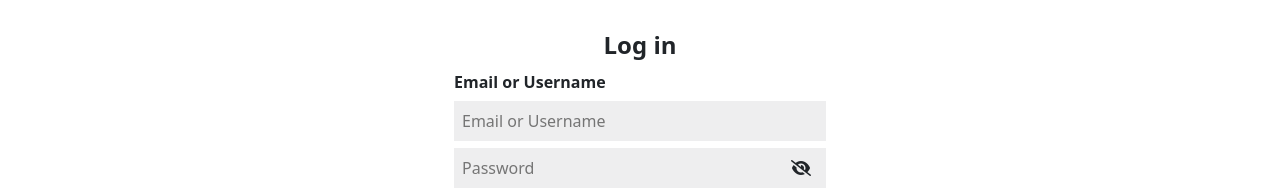
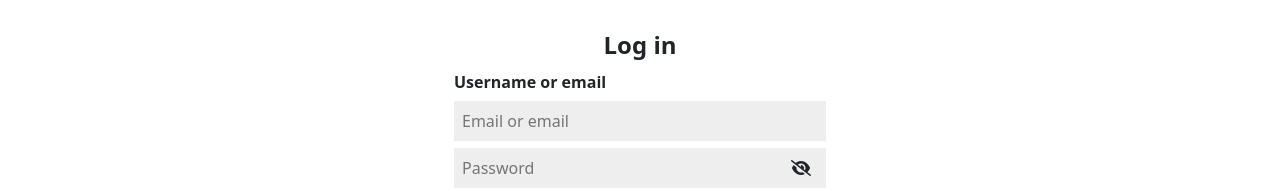
Before and after one commit to go-up-now/base-react, a React (Create React App) app: page /login in a window 1280 px wide. Shown: the part 129-320 px from the top of the page. Built offline with nearby package versions, Linux system fonts and the light colour scheme.

Commit message:
api login

```diff
--- a/src/components/Login.js
+++ b/src/components/Login.js
@@ -1,21 +1,34 @@
 import './assets/Login.scss'
 import { useState } from 'react';
+import { toast } from 'react-toastify';
+import { loginAPI } from '../service/UserService';
 
 const Login = () => {
-    const [username, setUsername] = useState('')
+    const [email, setemail] = useState('')
     const [password, setPassword] = useState('')
     const [login, setLogin] = useState(false)
+
+    const handleLogin = async () => {
+        if (!email || !password) {
+            toast.error('email or password not empty!')
+            return;
+        }
+        let response = await loginAPI(email, password);
+        if (response && response.token) {
+            localStorage.setItem('token', response.token)
+        }
+    }
 
     return (
         <>
             <div className="login-container col-md-4">
                 <div className="title-login text-center fs-4 fw-bold">Log in</div>
-                <label className='fw-bold'>Email or Username</label>
+                <label className='fw-bold'>Username or email</label>
                 <input
-                    placeholder="Email or Username"
-                    value={username}
+                    placeholder="Email or email"
+                    value={email}
                     className='p-2 '
-                    onChange={e => setUsername(e.target.value)}
+                    onChange={e => setemail(e.target.value)}
                 ></input>
                 <div className='input-password'>
                     <input
@@ -31,10 +44,11 @@ const Login = () => {
                     ></i>
                 </div>
                 <button
-                    className={username && password ? 'action btn-login' : 'btn-login'}
-                    disabled={username && password ? false : true}
+                    className={email && password ? 'action btn-login' : 'btn-login'}
+                    disabled={email && password ? false : true}
+                    onClick={() => handleLogin()}
                 >Log in</button>
-                <div className='text-center'> <i class="fa-solid fa-angles-left"></i> Go back</div>
+                <div className='text-center go-back'> <i className="fa-solid fa-angles-left"></i> Go back</div>
             </div>
         </>
     )
--- a/src/components/assets/Login.scss
+++ b/src/components/assets/Login.scss
@@ -40,3 +40,7 @@ input.p-2 {
     top: 12px;
     right: 15px;
 }
+
+.go-back{
+    cursor: pointer;
+}
--- a/src/service/UserService.js
+++ b/src/service/UserService.js
@@ -16,4 +16,8 @@ const deleteUser = (id) => {
     return axios.delete(`/api/users/${id}`)
 }
 
-export { FetchAllUser, postCreateUser, putUpdateUser, deleteUser };
+const loginAPI = (email, password) => {
+    return axios.post('/api/login', { email, password })
+}
+
+export { FetchAllUser, postCreateUser, putUpdateUser, deleteUser, loginAPI };
```
